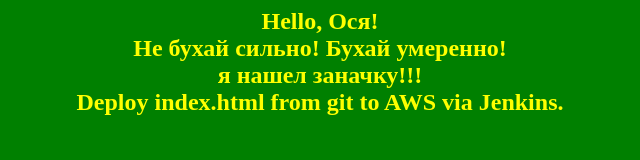
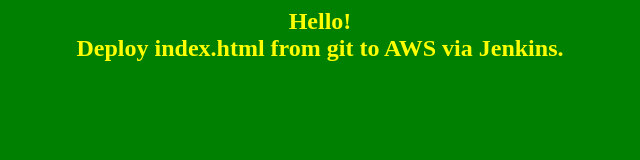
Before and after one commit to korbenaam/forjenkins, a plain HTML site: page index.html in a window 1280 px wide. Shown: the whole page, without its empty margins (320-960 px from the left). Drawn offline with Linux system fonts and the light colour scheme.

Commit message:
deleted txt

```diff
--- a/index.html
+++ b/index.html
@@ -4,9 +4,9 @@
   <meta charset="utf-8">
  <center>
 
- <h2><font color=yellow >Hello, Ося!
-  <br>Не бухай сильно! Бухай умеренно!
-   <br> я нашел заначку!!!
+ <h2><font color=yellow >Hello!
+
+
   <br>Deploy index.html from git to AWS via Jenkins.
 
   </font></h2>
```
